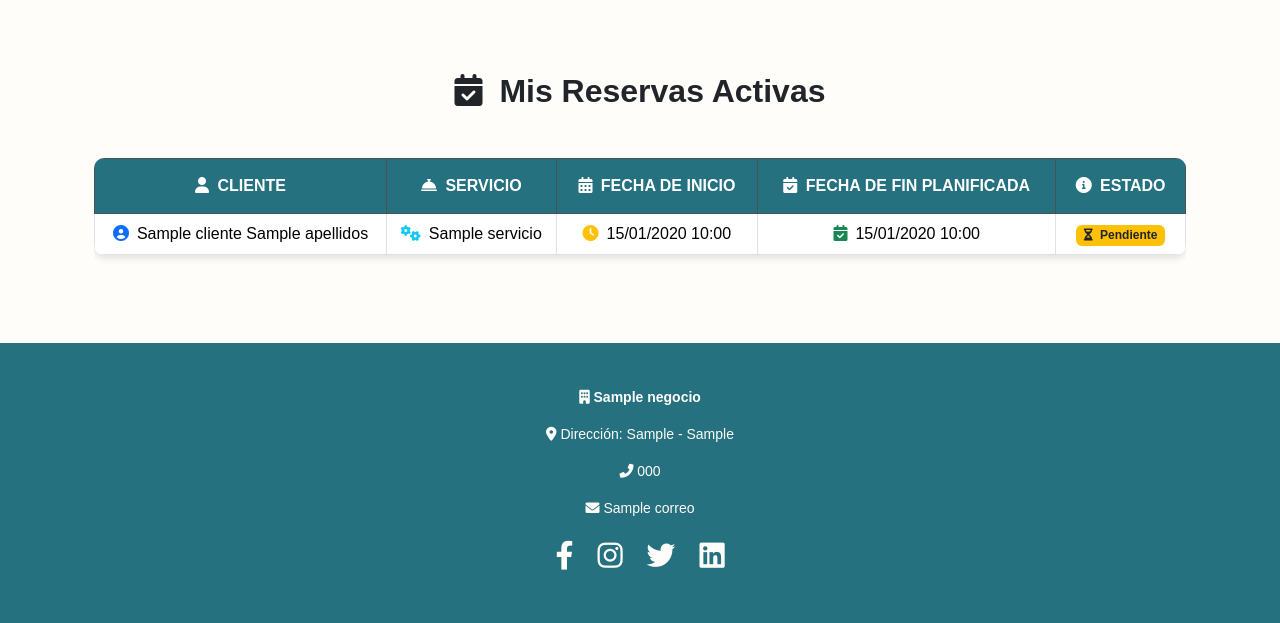
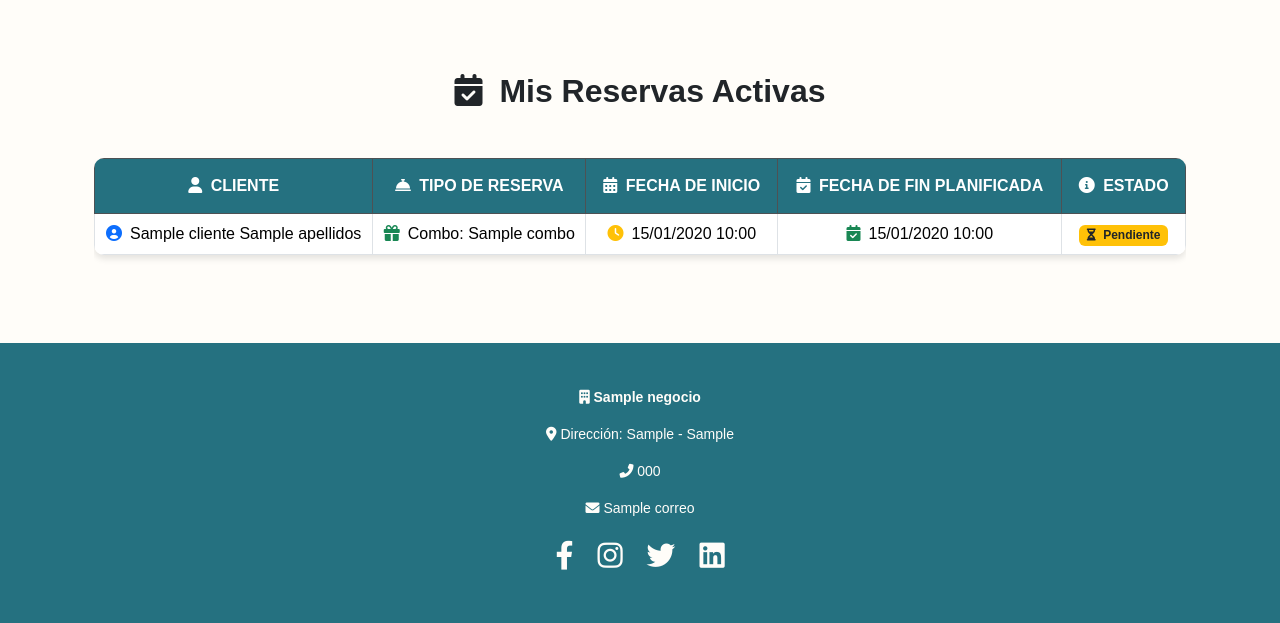
Before and after one commit to joaoelian204/gestor_eventos, a Django app: template apps/clientes/templates/clientes/reservas_activas.html in a window 1280 px wide. Shown: the part 182-805 px from the top of the page. Run offline with Django 4.2, Linux system fonts and the light colour scheme; the template is opened without the code that fills it: most values are stand-ins (such as "Sample title", 1, 10 or a date in 2020); grey boxes marked "Sample" are stand-in pictures.

Commit message:
Update reservas_activas.html

```diff
--- a/apps/clientes/templates/clientes/reservas_activas.html
+++ b/apps/clientes/templates/clientes/reservas_activas.html
@@ -19,7 +19,7 @@
             <thead class="table-dark text-white text-center">
                 <tr>
                     <th><i class="fas fa-user me-1"></i> Cliente</th>
-                    <th><i class="fas fa-concierge-bell me-1"></i> Servicio</th>
+                    <th><i class="fas fa-concierge-bell me-1"></i> Tipo de Reserva</th>
                     <th><i class="fas fa-calendar-alt me-1"></i> Fecha de Inicio</th>
                     <th><i class="fas fa-calendar-check me-1"></i> Fecha de Fin Planificada</th>
                     <th><i class="fas fa-info-circle me-1"></i> Estado</th>
@@ -33,9 +33,15 @@
                         <i class="fas fa-user-circle me-2 text-primary"></i>{{ reserva.cliente.nombres }} {{ reserva.cliente.apellidos }}
                     </td>
 
-                    <!-- Columna: Título del Servicio -->
+                    <!-- Columna: Título del Combo o Servicio -->
                     <td class="text-center">
-                        <i class="fas fa-cogs me-2 text-info"></i>{{ reserva.servicio.titulo }}
+                        {% if reserva.combo %}
+                            <i class="fas fa-gift me-2 text-success"></i>Combo: {{ reserva.combo.nombre }}
+                        {% elif reserva.servicio %}
+                            <i class="fas fa-cogs me-2 text-info"></i>Servicio: {{ reserva.servicio.titulo }}
+                        {% else %}
+                            <span class="text-muted"><i class="fas fa-ban me-2"></i>Sin especificar</span>
+                        {% endif %}
                     </td>
 
                     <!-- Columna: Fecha y Hora de Inicio de la Reserva -->
@@ -58,8 +64,12 @@
                             <span class="badge bg-warning text-dark"><i class="fas fa-hourglass-half me-1"></i> Pendiente</span>
                         {% elif reserva.estado == 'en_curso' %}
                             <span class="badge bg-info text-white"><i class="fas fa-play-circle me-1"></i> En Curso</span>
+                        {% elif reserva.estado == 'finalizado' %}
+                            <span class="badge bg-success text-white"><i class="fas fa-check-circle me-1"></i> Finalizado</span>
+                        {% elif reserva.estado == 'cancelado' %}
+                            <span class="badge bg-danger text-white"><i class="fas fa-times-circle me-1"></i> Cancelado</span>
                         {% else %}
-                            <span class="badge bg-success text-white"><i class="fas fa-check-circle me-1"></i> {{ reserva.estado|capfirst }}</span>
+                            <span class="badge bg-secondary text-white"><i class="fas fa-question-circle me-1"></i> Desconocido</span>
                         {% endif %}
                     </td>
                 </tr>
@@ -67,7 +77,7 @@
                 <!-- Mensaje cuando no hay Reservas Activas -->
                 <tr>
                     <td colspan="5" class="text-center py-4 text-muted">
-                        <i class="fas fa-exclamation-circle me-2"></i> No tienes reservas activas.
+                        <i class="fas fa-exclamation-circle me-2 fa-2x text-warning"></i> No tienes reservas activas.
                     </td>
                 </tr>
                 {% endfor %}
```
